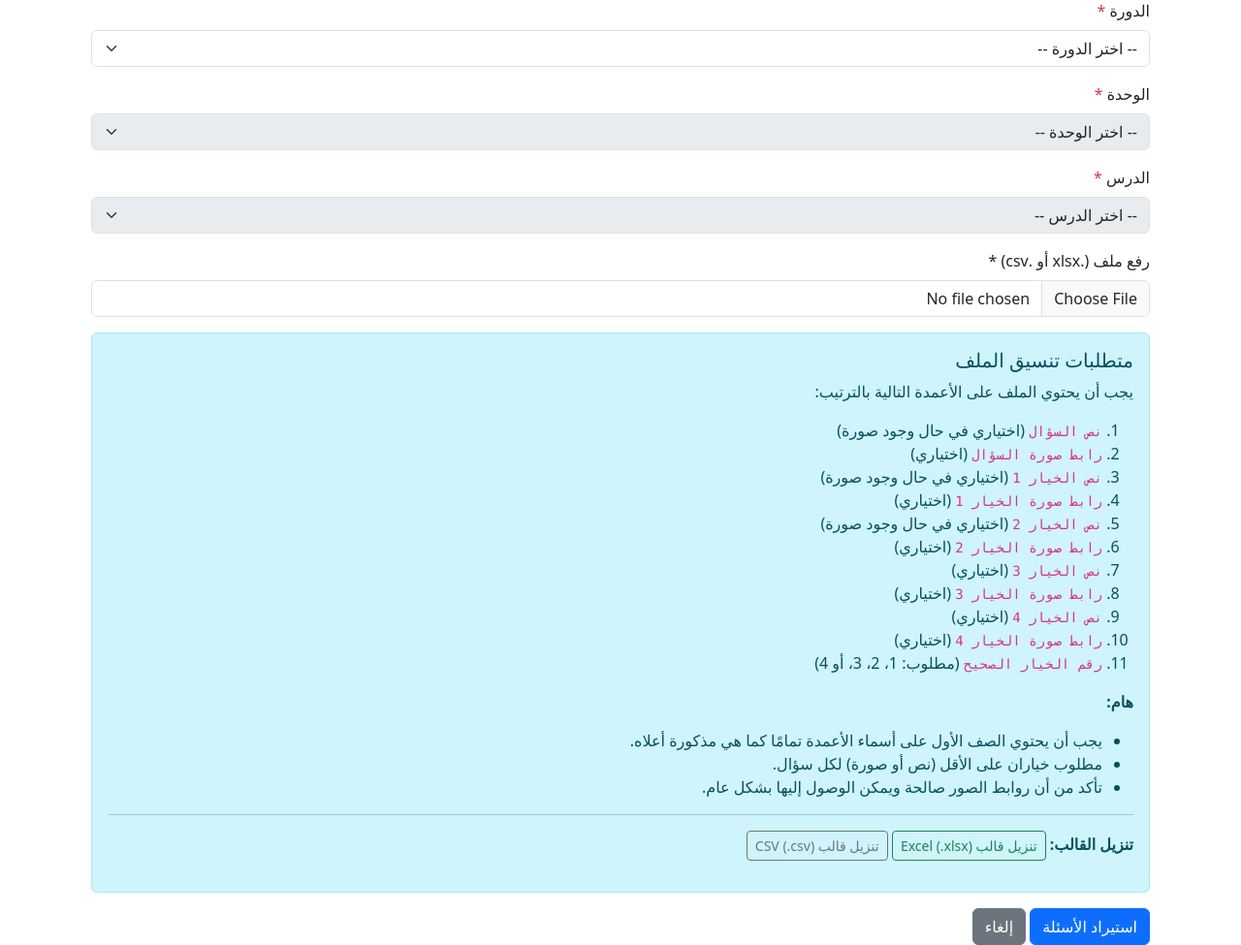
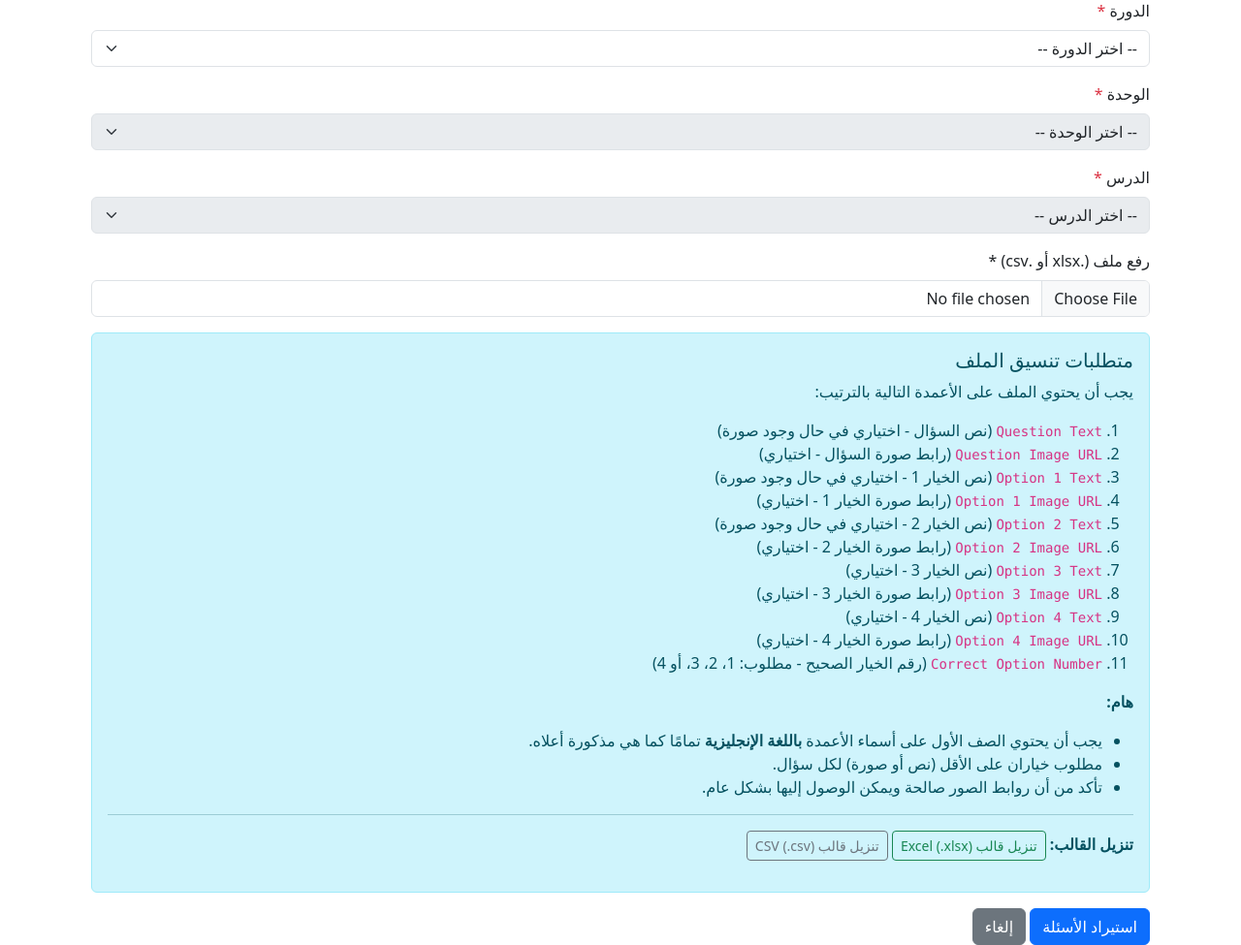
Before and after one commit to moosahu/question-manager-app, a Flask app: page /questions/import in a window 1280 px wide. Shown: the part 201-1176 px from the top of the page at 97% size. Run offline with Flask 3, Linux system fonts and the light colour scheme; a user stored in the database is signed in; data that the repository does not hold is empty.

Commit message:
وصف التغييرات التي تم إجراؤها

```diff
--- a/src/templates/question/import_questions.html
+++ b/src/templates/question/import_questions.html
@@ -17,7 +17,7 @@
         {% endif %}
     {% endwith %}
 
-    <form method="POST" enctype="multipart/form-data" class="needs-validation" novalidate>
+    <form method="POST" enctype="multipart/form-data">
         {# Start: Cascading Dropdowns for Course, Unit, Lesson #}
         <div class="mb-3">
             <label for="course_id" class="form-label">الدورة <span class="text-danger">*</span></label>
@@ -65,21 +65,21 @@
             <h5 class="alert-heading">متطلبات تنسيق الملف</h5>
             <p>يجب أن يحتوي الملف على الأعمدة التالية بالترتيب:</p>
             <ol>
-                <li><code>نص السؤال</code> (اختياري في حال وجود صورة)</li>
-                <li><code>رابط صورة السؤال</code> (اختياري)</li>
-                <li><code>نص الخيار 1</code> (اختياري في حال وجود صورة)</li>
-                <li><code>رابط صورة الخيار 1</code> (اختياري)</li>
-                <li><code>نص الخيار 2</code> (اختياري في حال وجود صورة)</li>
-                <li><code>رابط صورة الخيار 2</code> (اختياري)</li>
-                <li><code>نص الخيار 3</code> (اختياري)</li>
-                <li><code>رابط صورة الخيار 3</code> (اختياري)</li>
-                <li><code>نص الخيار 4</code> (اختياري)</li>
-                <li><code>رابط صورة الخيار 4</code> (اختياري)</li>
-                <li><code>رقم الخيار الصحيح</code> (مطلوب: 1، 2، 3، أو 4)</li>
+                <li><code>Question Text</code> (نص السؤال - اختياري في حال وجود صورة)</li>
+                <li><code>Question Image URL</code> (رابط صورة السؤال - اختياري)</li>
+                <li><code>Option 1 Text</code> (نص الخيار 1 - اختياري في حال وجود صورة)</li>
+                <li><code>Option 1 Image URL</code> (رابط صورة الخيار 1 - اختياري)</li>
+                <li><code>Option 2 Text</code> (نص الخيار 2 - اختياري في حال وجود صورة)</li>
+                <li><code>Option 2 Image URL</code> (رابط صورة الخيار 2 - اختياري)</li>
+                <li><code>Option 3 Text</code> (نص الخيار 3 - اختياري)</li>
+                <li><code>Option 3 Image URL</code> (رابط صورة الخيار 3 - اختياري)</li>
+                <li><code>Option 4 Text</code> (نص الخيار 4 - اختياري)</li>
+                <li><code>Option 4 Image URL</code> (رابط صورة الخيار 4 - اختياري)</li>
+                <li><code>Correct Option Number</code> (رقم الخيار الصحيح - مطلوب: 1، 2، 3، أو 4)</li>
             </ol>
             <p><strong>هام:</strong></p>
             <ul>
-                <li>يجب أن يحتوي الصف الأول على أسماء الأعمدة تمامًا كما هي مذكورة أعلاه.</li>
+                <li>يجب أن يحتوي الصف الأول على أسماء الأعمدة <strong>باللغة الإنجليزية</strong> تمامًا كما هي مذكورة أعلاه.</li>
                 <li>مطلوب خياران على الأقل (نص أو صورة) لكل سؤال.</li>
                 <li>تأكد من أن روابط الصور صالحة ويمكن الوصول إليها بشكل عام.</li>
             </ul>
@@ -103,6 +103,8 @@
         const courseSelect = document.getElementById("course_id");
         const unitSelect = document.getElementById("unit_id");
         const lessonSelect = document.getElementById("lesson_id");
+        const fileInput = document.getElementById("question_file");
+        const form = document.querySelector('form');
 
         function populateSelect(selectElement, items, placeholder, selectedValue = null) {
             selectElement.innerHTML = `<option value="" selected disabled>${placeholder}</option>`;
@@ -176,14 +178,39 @@
             }
         });
 
-        // Form validation
-        const form = document.querySelector('.needs-validation');
+        // تحسين التحقق من صحة النموذج
         form.addEventListener('submit', function(event) {
-            if (!form.checkValidity()) {
+            console.log("Form submission attempted");
+
+            // التحقق من اختيار الدرس
+            if (!lessonSelect.value) {
+                console.log("Lesson not selected");
                 event.preventDefault();
-                event.stopPropagation();
+                alert("الرجاء اختيار الدرس");
+                return false;
             }
-            form.classList.add('was-validated');
+
+            // التحقق من اختيار الملف
+            if (!fileInput.files || fileInput.files.length === 0) {
+                console.log("File not selected");
+                event.preventDefault();
+                alert("الرجاء اختيار ملف للاستيراد");
+                return false;
+            }
+
+            console.log("Form validation passed, submitting");
+            // إذا وصلنا إلى هنا، فإن النموذج صالح ويمكن إرساله
+            return true;
+        });
+
+        // إضافة مراقب لتغيير الملف للتحقق من صحته
+        fileInput.addEventListener('change', function() {
+            console.log("File input changed");
+            if (this.files && this.files.length > 0) {
+                console.log("File selected:", this.files[0].name);
+            } else {
+                console.log("No file selected");
+            }
         });
     });
 </script>
```
